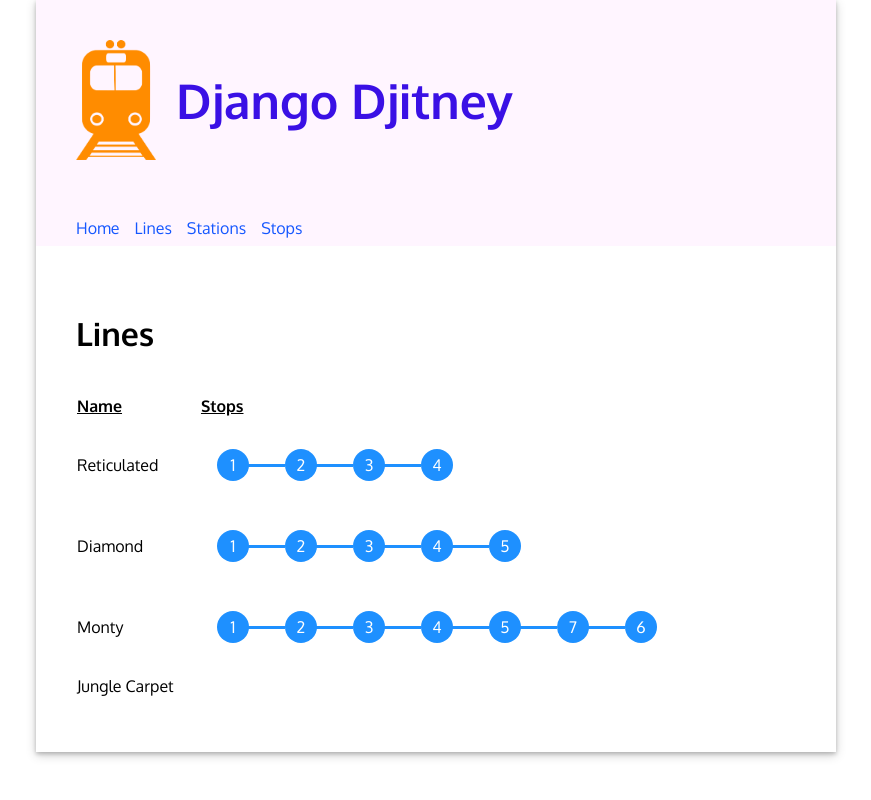
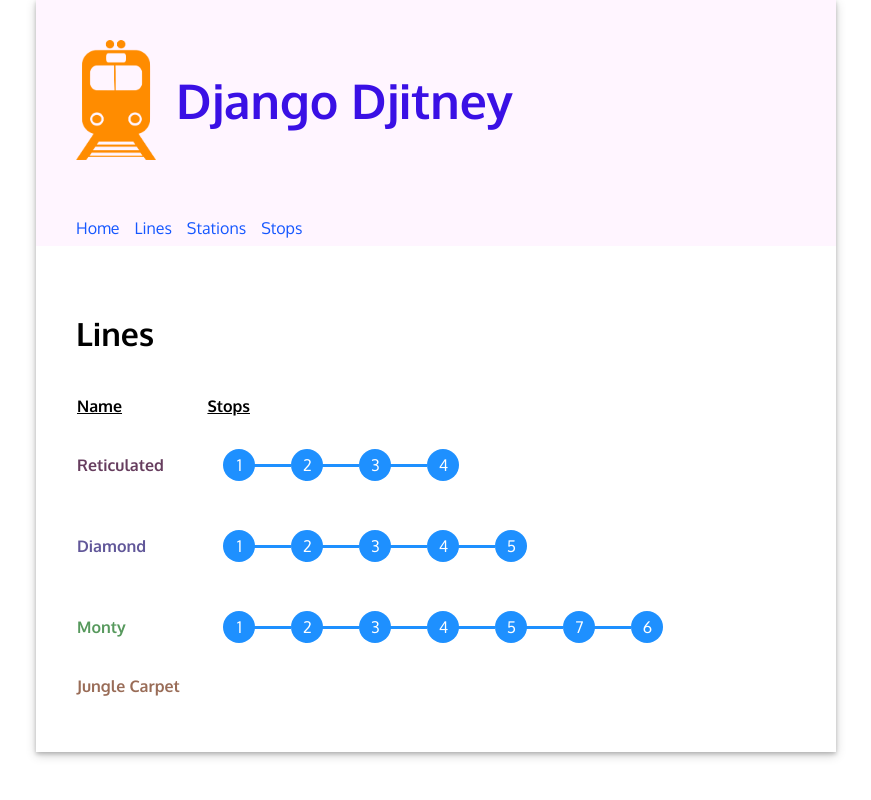
Before and after one commit to sungbin-kang/Django-The_Django_Djiney, a Django app: page / in a window 1280 px wide. Shown: the whole page, without its empty margins (204-1075 px from the left). Run offline with Django 3.2, Linux system fonts and the light colour scheme; data comes from the database, SQL or seed files in the repository.

Commit message:
Line color changed

```diff
--- a/TheDjangoDjitney/routes/models.py
+++ b/TheDjangoDjitney/routes/models.py
@@ -1,4 +1,5 @@
 from django.db import models
+import datetime
 
 
 class Line(models.Model):
--- a/TheDjangoDjitney/routes/static/routes/style.css
+++ b/TheDjangoDjitney/routes/static/routes/style.css
@@ -145,6 +145,31 @@ body {
     padding: 0;
   }
 
+  .line-table tr:nth-of-type(1) #line-name {
+    color:#663d5e;
+    font-weight: bold;
+  }
+
+  .line-table tr:nth-of-type(2) #line-name {
+    color:#615799;
+    font-weight: bold;
+  }
+
+  .line-table tr:nth-of-type(3) #line-name {
+    color:#57995d;
+    font-weight: bold;
+  }
+
+  .line-table tr:nth-of-type(4) #line-name {
+    color:#996c57;
+    font-weight: bold;
+  }
+
+  .line-table tr:nth-of-type(5) #line-name {
+    color:#999857;
+    font-weight: bold;
+  }
+
   main form input[type="submit"] {
     width: max-content;
   }
--- a/TheDjangoDjitney/routes/templates/routes/home.html
+++ b/TheDjangoDjitney/routes/templates/routes/home.html
@@ -12,7 +12,7 @@
       <tbody>
         {% for line in lines %}
         <tr>
-          <td>{{ line.name }}</td>
+          <td id="line-name">{{ line.name }}</td>
           <td>
             <ul>
               {% for stop in line.stop_set.all %}
```
